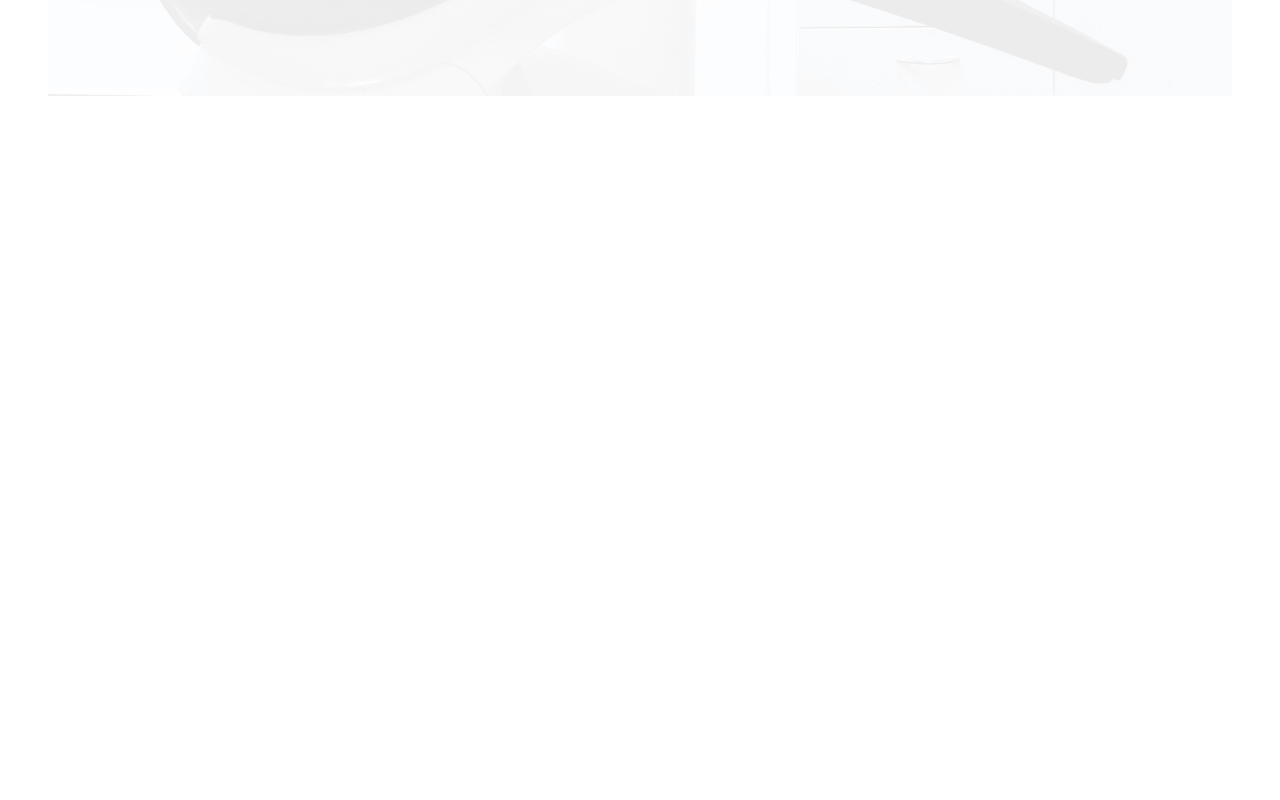
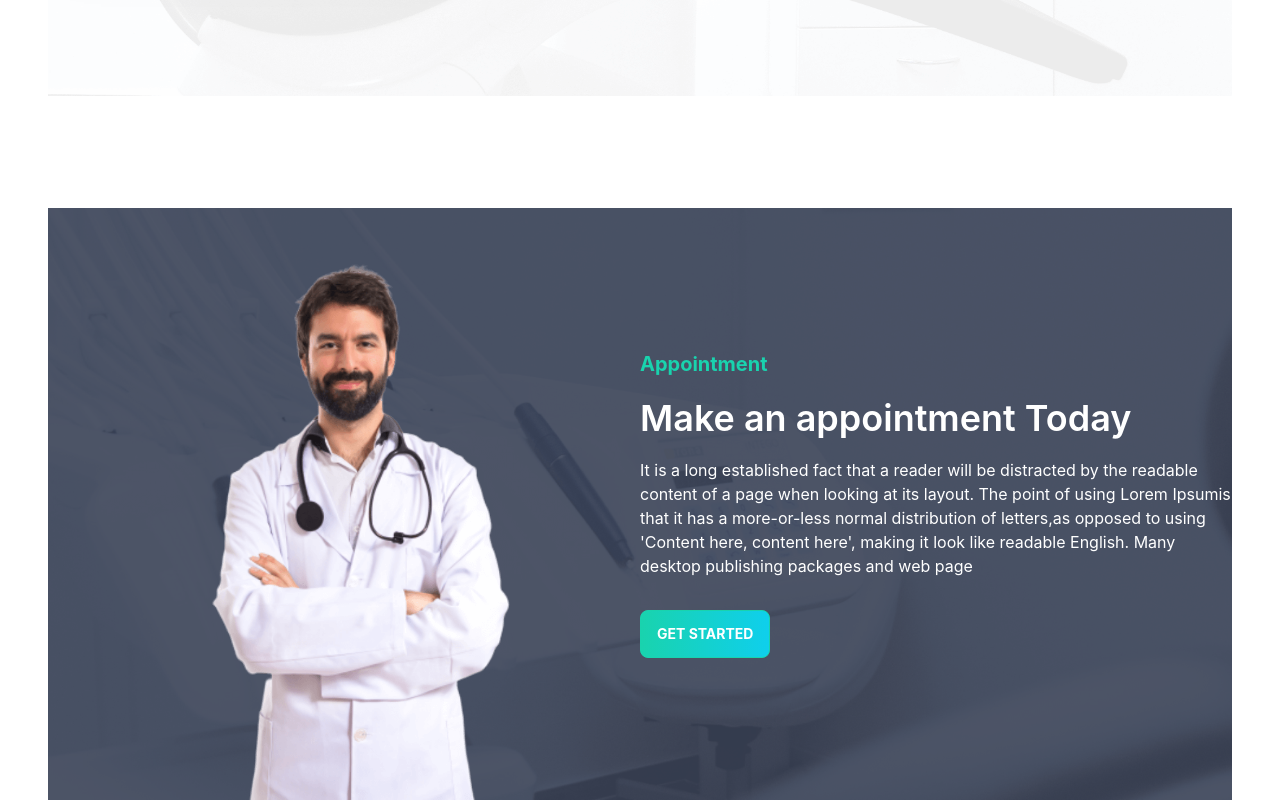
Before and after one commit to sabbirpboss/doctors-portal-client, a React (Create React App) app: page / in a window 1280 px wide. Shown: the part 2268-3068 px from the top of the page. Before the commit the page ends 2476 px from the top, so only its background shows below. Built offline with nearby package versions, Linux system fonts and the light colour scheme; the HTML template or start-up script is replaced by a standard one.

Commit message:
appointment runnint and mainbtn compo created and implement by children

```diff
--- a/src/Pages/Home/Banner/Banner.js
+++ b/src/Pages/Home/Banner/Banner.js
@@ -1,5 +1,6 @@
 import React from "react";
 import chair from "../../../assets/images/chair.png";
+import MainBtn from "../Shared/MainBtn";
 const Banner = () => {
   return (
       <div className="hero-pattern bg-nature-light">
@@ -13,9 +14,7 @@
               industry. Lorem Ipsum has been the industry's standard dummy text
               ever since the
             </p>
-            <button class="btn btn-secondary text-white font-bold bg-gradient-to-r from-secondary to-primary">
-              Get Started
-            </button>
+            <MainBtn>Get Started</MainBtn>
           </div>
         </div>
       </div>
--- a/src/Pages/Home/Home.js
+++ b/src/Pages/Home/Home.js
@@ -1,6 +1,7 @@
 import React from 'react';
 import Banner from './Banner/Banner';
 import Info from './Info/Info';
+import MakeAppointment from './MakeApointment/MakeAppointment';
 import Services from './Services/Services';
 
 const Home = () => {
@@ -9,6 +10,7 @@
             <Banner></Banner>
             <Info></Info>
             <Services></Services>
+            <MakeAppointment></MakeAppointment>
         </div>
     );
 };
--- /dev/null
+++ b/src/Pages/Home/MakeApointment/MakeAppointment.js
@@ -0,0 +1,37 @@
+import React from "react";
+import doctor from "../../../assets/images/doctor.png";
+import appointment from "../../../assets/images/appointment.png";
+import MainBtn from "../Shared/MainBtn";
+
+const MakeAppointment = () => {
+  const doctorInfo = {
+    doctorName: "Dr. Sirazul Islam",
+  };
+  return (
+    <section
+      style={{
+        background: `url(${appointment})`,
+      }}
+      className="flex justify-center items-center"
+    >
+      <div className="flex-1">
+        <img src={doctor} alt={doctorInfo.doctorName} />
+      </div>
+      <div className="flex-1">
+        <h3 className="text-xl text-secondary font-bold">Appointment</h3>
+        <h2 className="font-semibold text-4xl text-white my-5">Make an appointment Today</h2>
+        <p className="text-base text-white mb-8">
+          It is a long established fact that a reader will be distracted by the
+          readable content of a page when looking at its layout. The point of
+          using Lorem Ipsumis that it has a more-or-less normal distribution of
+          letters,as opposed to using 'Content here, content here', making it
+          look like readable English. Many desktop publishing packages and web
+          page
+        </p>
+        <MainBtn>Get Started</MainBtn>
+      </div>
+    </section>
+  );
+};
+
+export default MakeAppointment;
--- a/src/Pages/Home/Services/Services.js
+++ b/src/Pages/Home/Services/Services.js
@@ -4,6 +4,7 @@
 import whitening from "../../../assets/images/whitening.png";
 import Service from "./Service/Service";
 import treatment from "../../../assets/images/treatment.png";
+import MainBtn from "../Shared/MainBtn";
 
 const Services = () => {
   const services = [
@@ -55,9 +56,7 @@
             <p class="py-6">
             It is a long established fact that a reader will be distracted by the readable content of a page when looking at its layout. The point of using Lorem Ipsumis that it has a more-or-less normal distribution of letters,as opposed to using 'Content here, content here', making it look like readable English. Many desktop publishing packages and web page
             </p>
-            <button class="btn btn-secondary text-white font-bold bg-gradient-to-r from-secondary to-primary">
-              Get Started
-            </button>
+            <MainBtn>Get Started</MainBtn>
           </div>
         </div>
       </div>
--- /dev/null
+++ b/src/Pages/Home/Shared/MainBtn.js
@@ -0,0 +1,11 @@
+import React from 'react';
+
+const MainBtn = ({children}) => {
+    return (
+        <button class="btn btn-secondary text-white font-bold bg-gradient-to-r from-secondary to-primary">
+          {children}
+        </button>
+    );
+};
+
+export default MainBtn;
```
